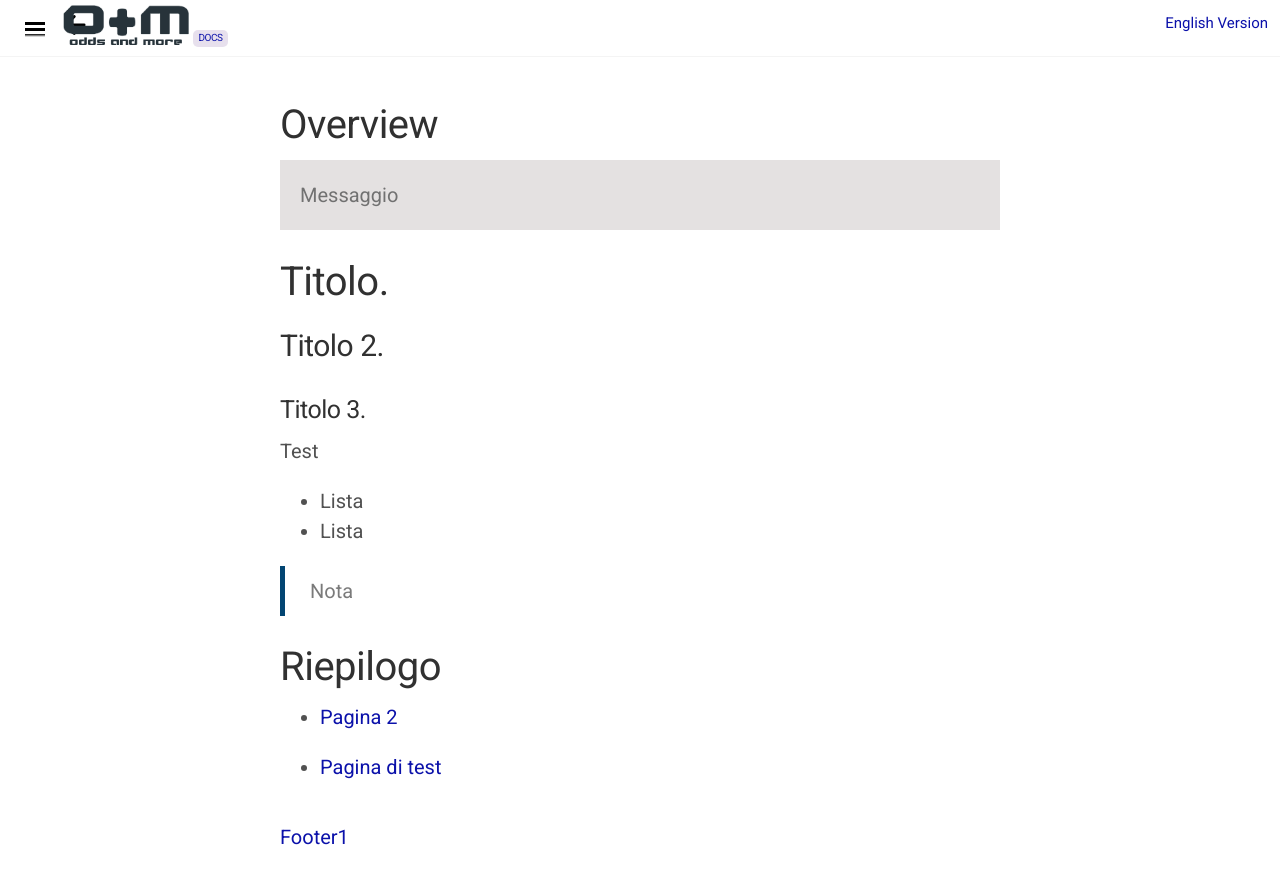
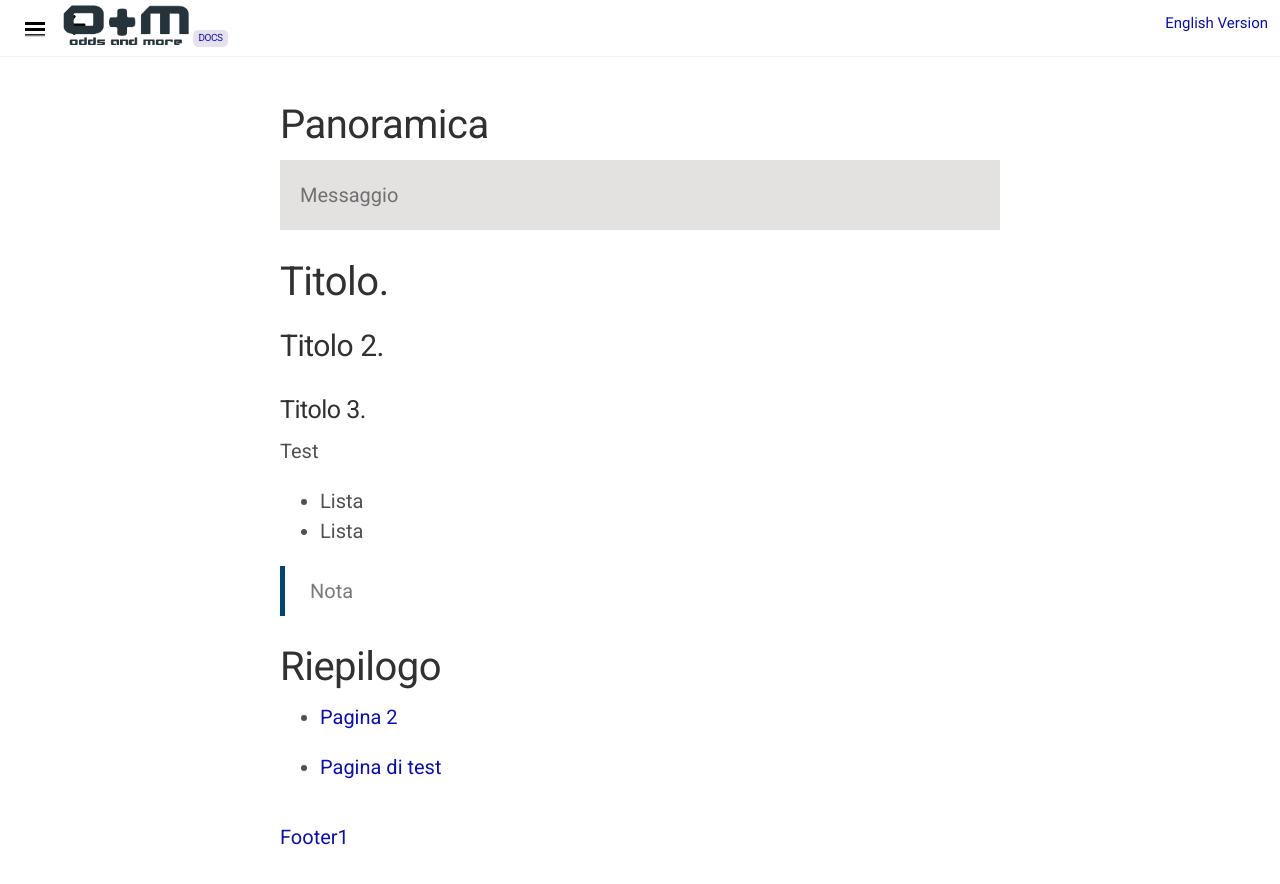
Before and after one commit to docsforodds/docs, a Jekyll site: the page built from docs/it/overview/index.md, in a window 1280 px wide. Shown: the top 884 px of the page. Built offline with Jekyll 4.4.1, drawn with Linux system fonts in a browser that asks for light colours; nearby versions of some CDN libraries.

Commit message:
modificato "overview" in " panoramica" e inserito una nuova icona

```diff
--- a/docs/it/overview/index.md
+++ b/docs/it/overview/index.md
@@ -1,9 +1,9 @@
 ---
 layout: it
-title: Overview
+title: Panoramica
 sort: 1
 category: main
-icon: fas fa-magic
+icon: fas fa-list-alt
 ---
 <p class="message">
    Messaggio
```
